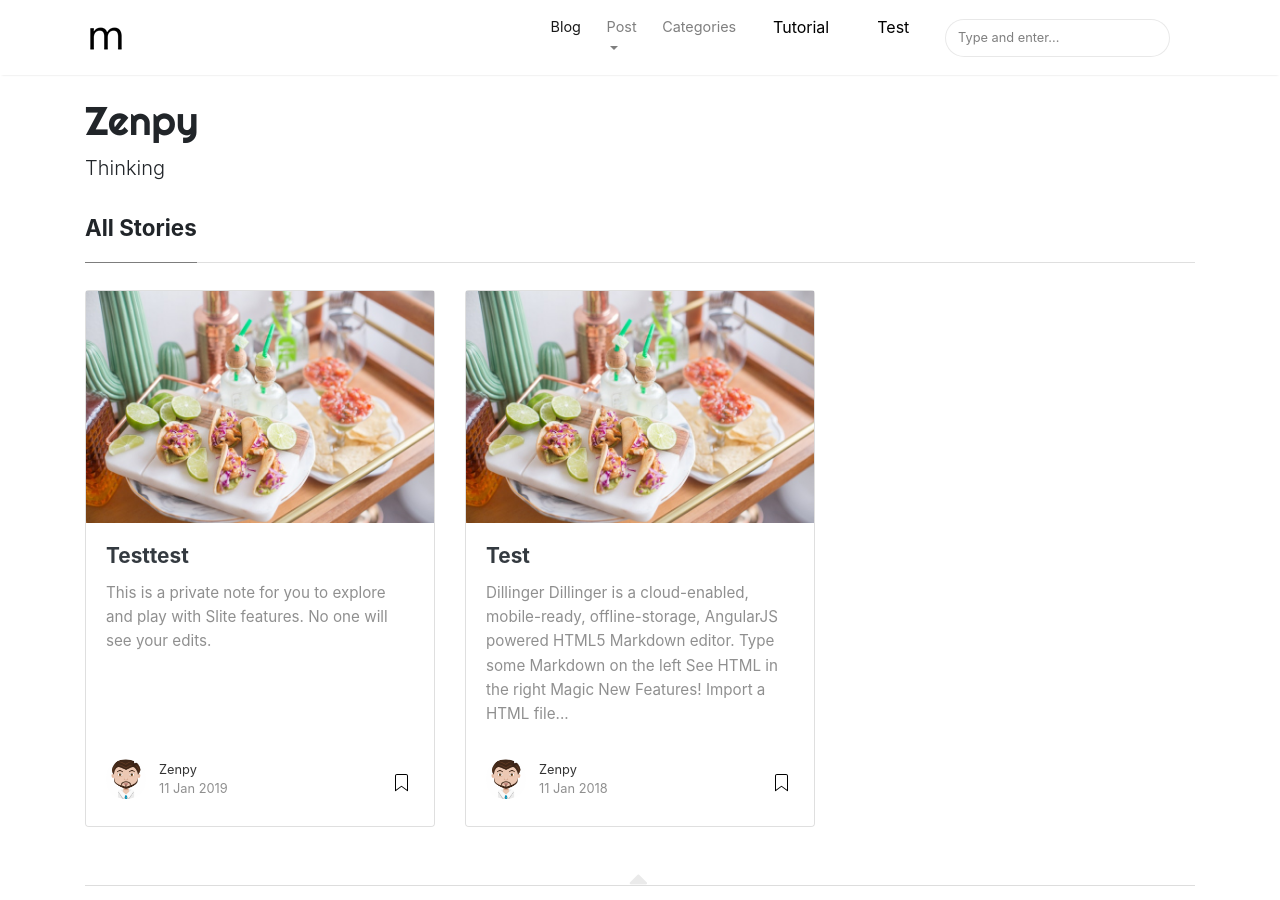
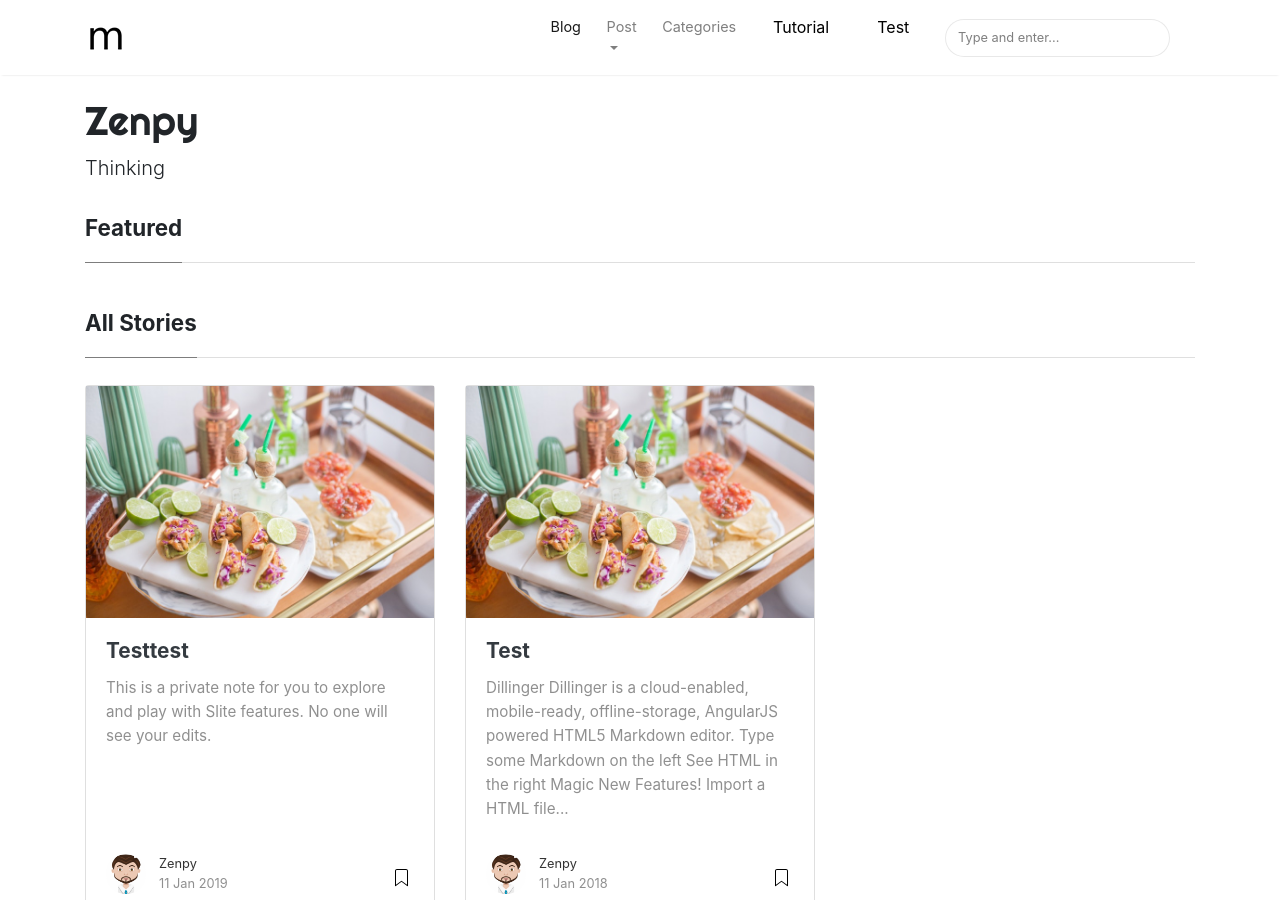
Before and after one commit to zenofkarma/testweb1, a Jekyll site: the page built from index.html, in a window 1280 px wide and 900 px high. Built offline with Jekyll 4.4.1, drawn with Linux system fonts in a browser that asks for light colours; nearby versions of some CDN libraries; the list of posts is cut into pages by our own code.

Commit message:
Add files via upload

```diff
--- a/_config.yml
+++ b/_config.yml
@@ -5,13 +5,13 @@
 logo: 'assets/images/logo.png'
 favicon: 'assets/images/logo.png'
 url: https://zenpy.ml
-enforce_ssl: zenpy.ml
+#enforce_ssl: zenpy.ml
 baseurl: ""
 google_analytics: ''
 disqus: 'zenpy'
 mailchimp-list: 'https://gmail.us20.list-manage.com/subscribe/post?u=d0aafe8fa3cff56097804a3eb&amp;id=5c48336b79'
 include: ["_pages"]
-permalink:  /:title/
+permalink: /:title/
 
 # Authors
 authors:
@@ -57,10 +57,10 @@
 
 # Adsense (change to "enabled" to activate, also your client id and ad slot. Create a new ad unit from your Adsense account to get the slot.)
 adsense: "disabled"
-adsense-data-ad-client: ""
-adsense-data-ad-slot: ""
+adsense-data-ad-client: "ca-pub-3412143450191416"
+adsense-data-ad-slot: "1363087678"
 
 # Lazy Images ("enabled" or "disabled")
-lazyimages: "enabled"
+lazyimages: "disabled"
 
 exclude: [changelog.md, LICENSE.txt, README.md, Gemfile, Gemfile.lock]
--- a/index.html
+++ b/index.html
@@ -2,6 +2,31 @@
 layout: default
 title: Home
 ---
+
+{% if page.url == "/" %}
+
+<!-- Featured
+================================================== -->
+<section class="featured-posts">
+    <div class="section-title">
+        <h2><span>Featured</span></h2>
+    </div>
+    <div class="row">
+
+    {% for post in site.posts %}
+
+        {% if post.featured == true %}
+
+            {% include featuredbox.html %}
+
+        {% endif %}
+
+    {% endfor %}
+
+    </div>
+</section>
+
+{% endif %}
 
 <!-- Posts Index
 ================================================== -->
```
Also changed, not shown: categories/jekyll.md (added, +6 -0 lines), categories/tutorial.md (added, +6 -0 lines), categories/web development.md (added, +6 -0 lines), Gemfile.lock, README.md.
